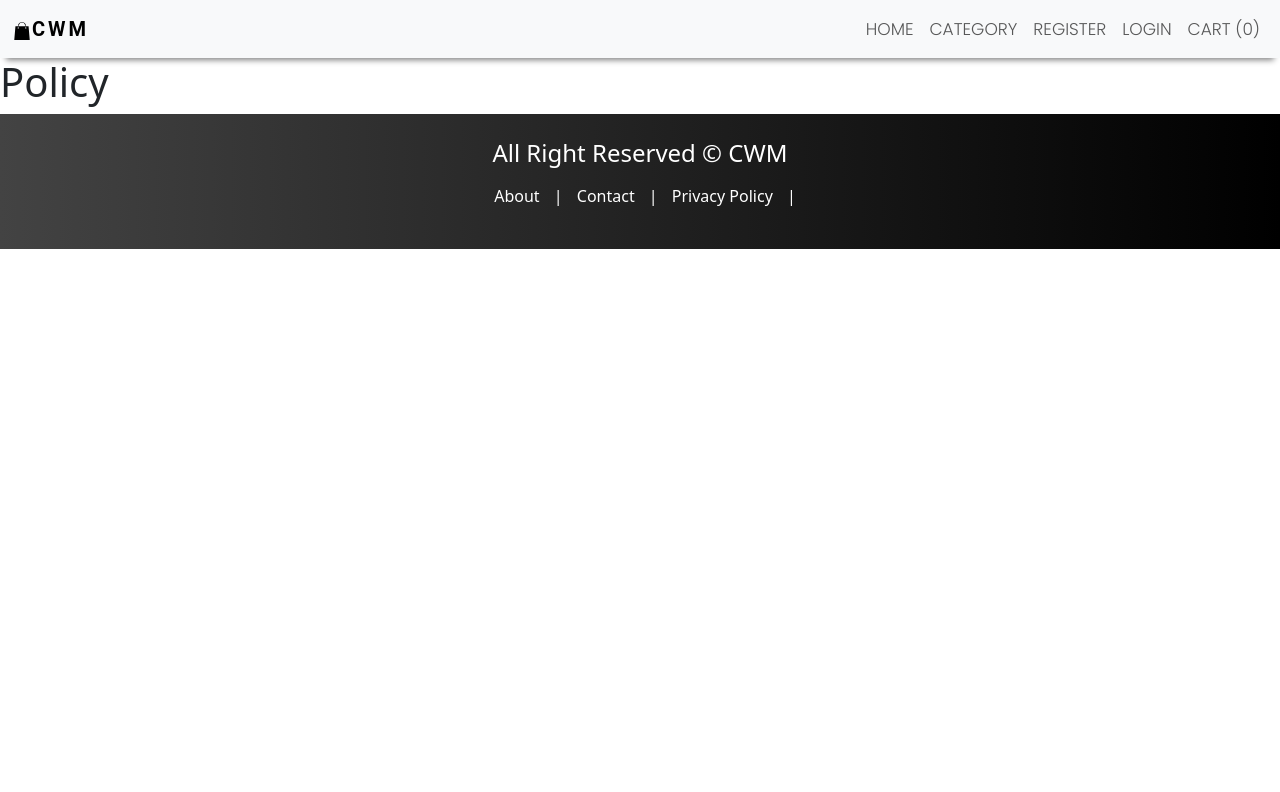
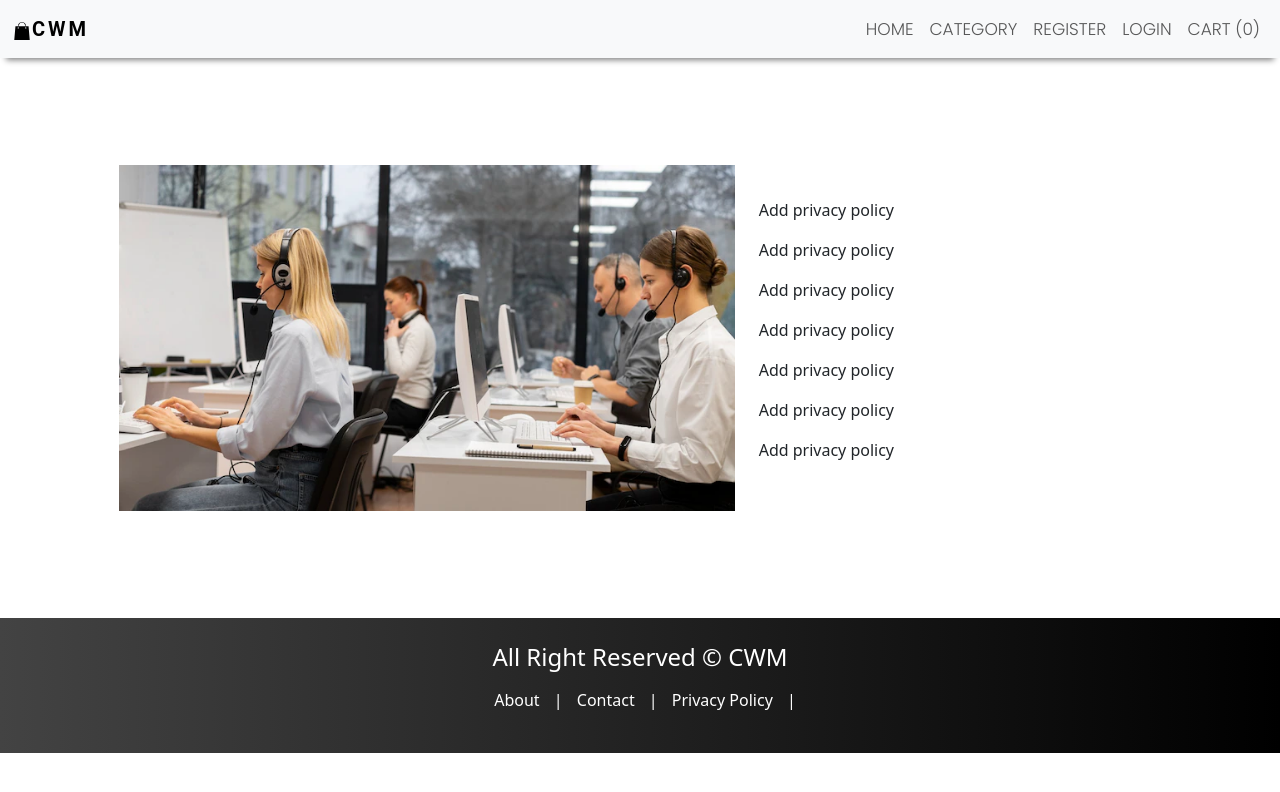
Before and after one commit to Soumitraag7/cwm-server, a React (Vite) app in the folder client/: page /policy in a window 1280 px wide. Shown: the top 792 px of the page. Built offline with nearby package versions, Linux system fonts and the light colour scheme.

Commit message:
modified navbar and assets

```diff
--- a/client/src/pages/About.jsx
+++ b/client/src/pages/About.jsx
@@ -1,10 +1,28 @@
 import React from 'react';
-import Layout from '../components/Layout/Layout';
+import Layout from './../components/Layout/Layout';
 
 const About = () => {
 	return (
-		<Layout>
-			<h1>About</h1>
+		<Layout title={'About us - Ecommer app'}>
+			<div className="row contactus ">
+				<div className="col-md-6 ">
+					<img
+						src="/images/about.jpeg"
+						alt="contactus"
+						style={{ width: '100%' }}
+					/>
+				</div>
+				<div className="col-md-4">
+					<p className="text-justify mt-2">
+						Lorem ipsum dolor sit amet consectetur adipisicing elit. Ducimus
+						officiis obcaecati esse tempore unde ratione, eveniet mollitia,
+						perferendis eius temporibus dicta blanditiis doloremque explicabo
+						quasi sunt vero optio cum aperiam vel consectetur! Laborum enim
+						accusantium atque, excepturi sapiente amet! Tenetur ducimus aut
+						commodi illum quidem neque tempora nam.
+					</p>
+				</div>
+			</div>
 		</Layout>
 	);
 };
--- a/client/src/pages/Contact.jsx
+++ b/client/src/pages/Contact.jsx
@@ -13,9 +13,11 @@ const Contact = () => {
 					/>
 				</div>
 				<div className="col-md-4">
-					<h1 className="bg-dark p-2 text-white text-center">CONTACT US</h1>
+					<h1 className="bg-dark p-2 text-white text-center rounded">
+						CONTACT US
+					</h1>
 					<p className="text-justify mt-2">
-						any query and info about prodduct feel free to call anytime we 24X7
+						Any query and info about prodduct feel free to call anytime we 24X7
 						vaialible
 					</p>
 					<p className="mt-3">
--- a/client/src/pages/Policy.jsx
+++ b/client/src/pages/Policy.jsx
@@ -1,10 +1,27 @@
 import React from 'react';
-import Layout from '../components/Layout/Layout';
+import Layout from './../components/Layout/Layout';
 
 const Policy = () => {
 	return (
-		<Layout>
-			<h1>Policy</h1>
+		<Layout title={'Privacy Policy'}>
+			<div className="row contactus ">
+				<div className="col-md-6 ">
+					<img
+						src="/images/contactus.jpeg"
+						alt="contactus"
+						style={{ width: '100%' }}
+					/>
+				</div>
+				<div className="col-md-4">
+					<p>Add privacy policy</p>
+					<p>Add privacy policy</p>
+					<p>Add privacy policy</p>
+					<p>Add privacy policy</p>
+					<p>Add privacy policy</p>
+					<p>Add privacy policy</p>
+					<p>Add privacy policy</p>
+				</div>
+			</div>
 		</Layout>
 	);
 };
```
